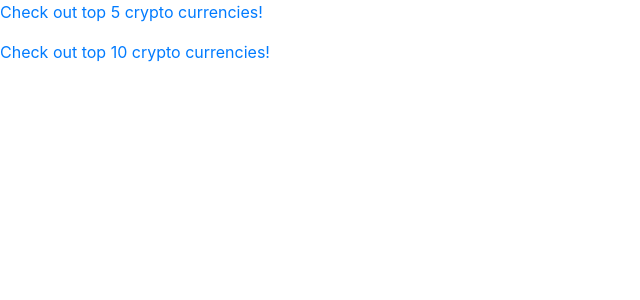
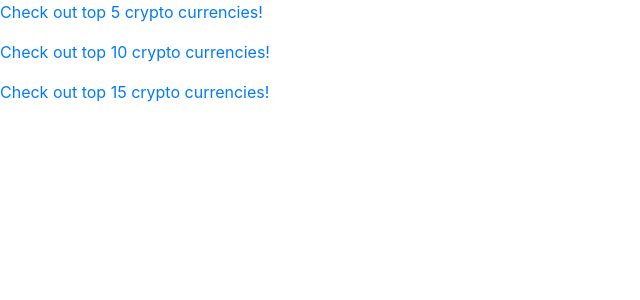
Before and after one commit to FX2One/crypto, a Flask app: page / in a window 1280 px wide. Shown: the top 300 px of the page, without its empty margins (0-640 px from the left). Run offline with Flask 2, Linux system fonts and the light colour scheme; some libraries are stand-ins or nearby versions.

Commit message:
UPDATE: dynamic URL creation to single function ,index dynamic view

```diff
--- a/crypto/templates/index.html
+++ b/crypto/templates/index.html
@@ -1,5 +1,8 @@
 {% extends 'base.html' %}
 {% block content %}
-<p><a href="{{ url_for('cmc_currency5') }}">Check out top 5 crypto currencies!</a></p>
-<p><a href="{{ url_for('cmc_currency10') }}">Check out top 10 crypto currencies!</a></p>
+
+<p><a href="{{url_for('cmc_currency_top', number=5)}}">Check out top 5 crypto currencies!</a></p>
+<p><a href="{{url_for('cmc_currency_top', number=10)}}">Check out top 10 crypto currencies!</a></p>
+<p><a href="{{url_for('cmc_currency_top', number=15)}}">Check out top 15 crypto currencies!</a></p>
+
 {% endblock %}
--- a/crypto/views.py
+++ b/crypto/views.py
@@ -7,6 +7,7 @@ app.config.from_object('config')
 '''passes secret key as token value taken in Crypto class'''
 crypto = Crypto(app.config['SECRET_KEY'])
 
+'''append values as list of dictionaries by calling API'''
 def cmc_currency(limit,convert):
     data = crypto.get_top_coins(limit,convert)
     cryptoPrice = []
@@ -28,23 +29,23 @@ def cmc_currency(limit,convert):
 def index():
     return render_template("index.html")
 
+'''provide number in URL to display amount of cryptocurrencies to display'''
+@app.route("/top/<int:number>")
+def cmc_currency_top(number):
+    number = number
+    cryptoPrice = cmc_currency(number,'PLN')
+    print(cryptoPrice)
+    return render_template("top_coin.html", price=cryptoPrice)
 
 
-@app.route("/top-5")
+'''@app.route("/top-5")
 def cmc_currency5():
     cryptoPrice = cmc_currency(5, 'PLN')
 
-    return render_template("top_five.html", price=cryptoPrice)
+    return render_template("top_coin.html", price=cryptoPrice)'''
 
-
-@app.route("/top-10")
+'''@app.route("/top-10")
 def cmc_currency10():
     cryptoPrice = cmc_currency(10, 'PLN')
 
-    return render_template("top_ten.html", price=cryptoPrice)
-
-@app.route("/top-15")
-def cmc_currency15():
-    cryptoPrice = cmc_currency(15, 'PLN')
-
-    return render_template("top_15.html", price=cryptoPrice)
+    return render_template("top_coin.html", price=cryptoPrice)'''
```
Also changed, not shown: crypto/templates/top_15.html (deleted, +0 -46 lines), crypto/templates/top_ten.html (deleted, +0 -46 lines), crypto/templates/top_coin.html (renamed from crypto/templates/top_five.html).
